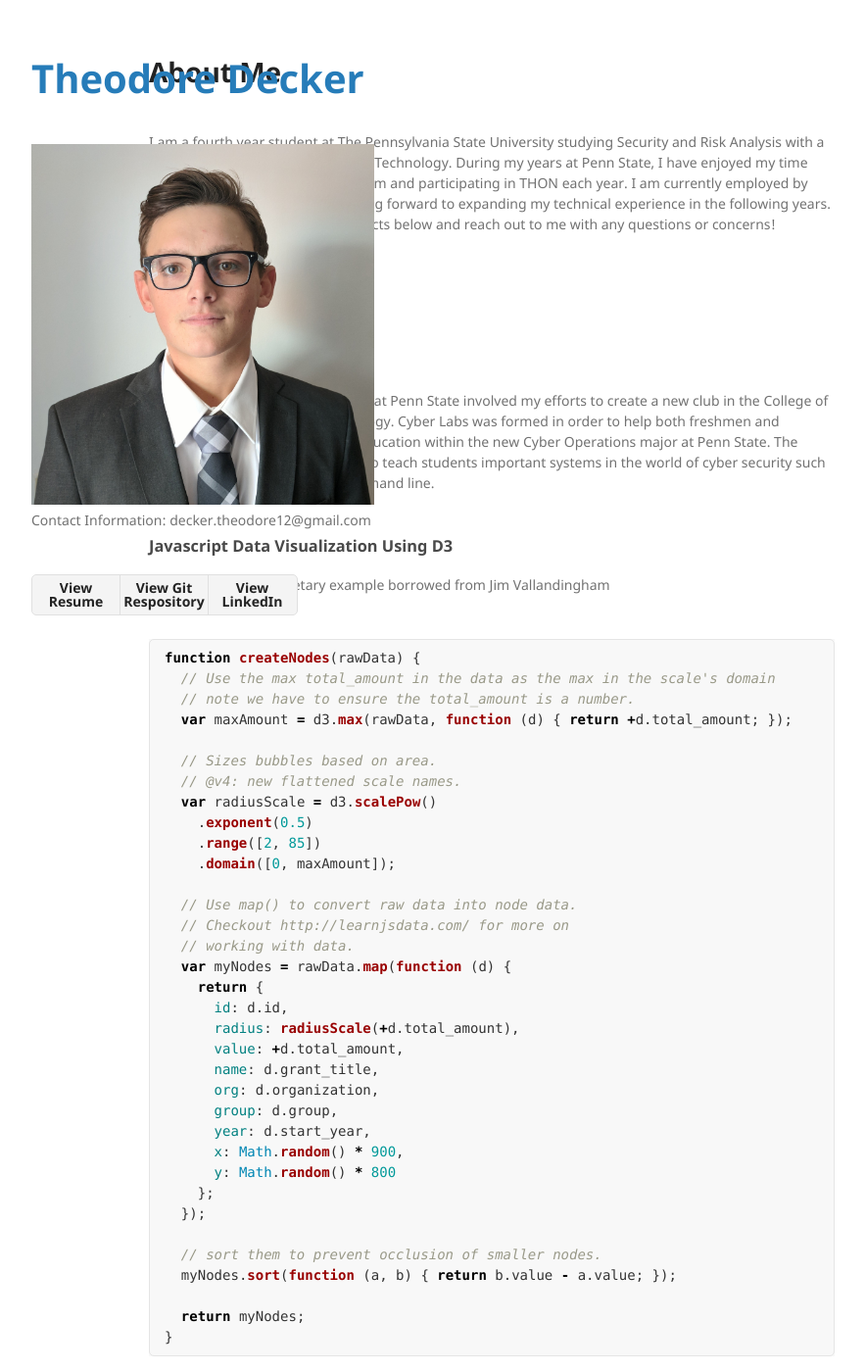
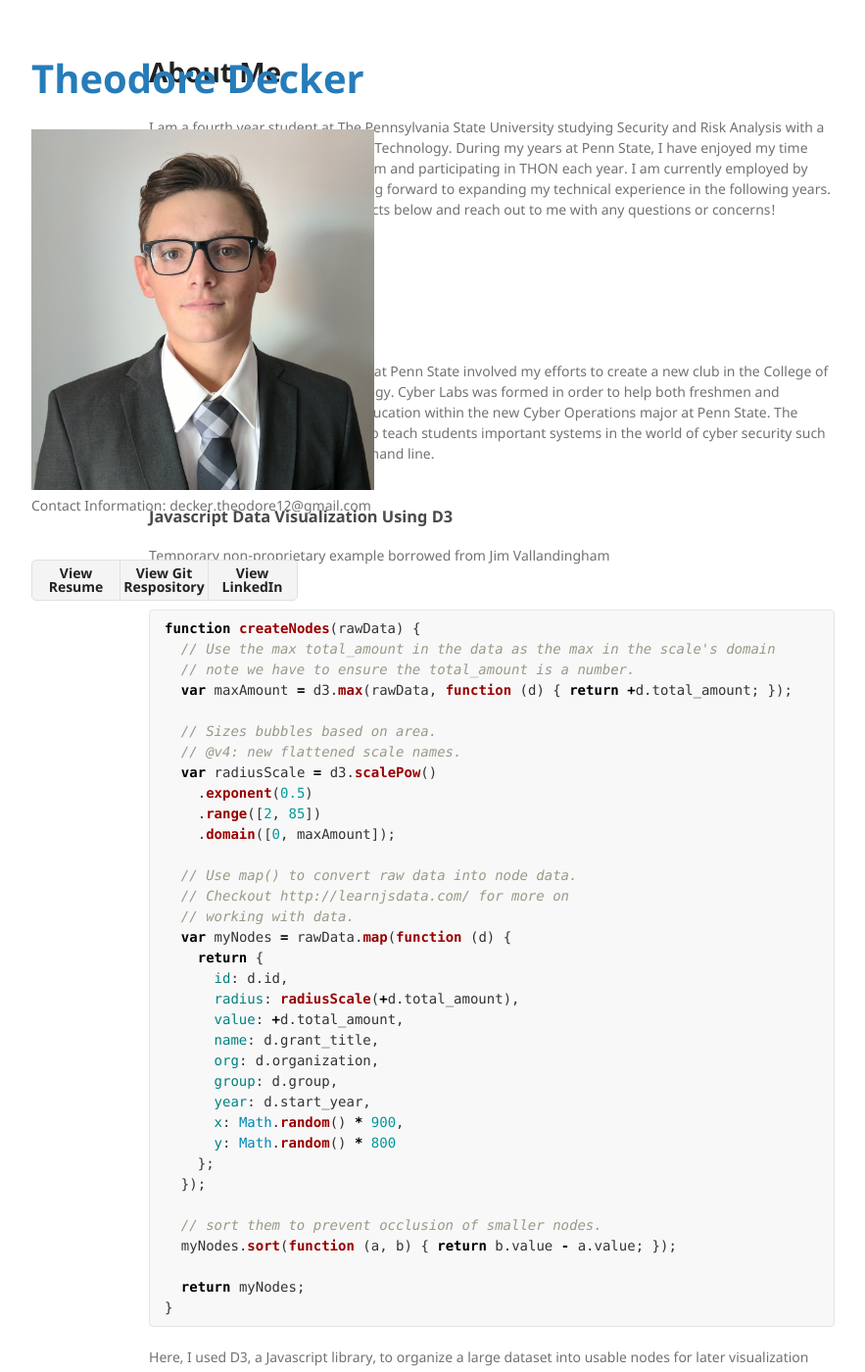
Before and after one commit to theodore-decker/theodore-decker.github.io, a Jekyll site: the page built from index.md, in a window 1280 px wide and 1400 px high. Shown: the whole window at 98% size, without its empty margins (218-1101 px from the left). Built offline with Jekyll 4.4.1, drawn with Linux system fonts in a browser that asks for light colours; our own code applies the rules of GitHub Pages for plain Markdown files.

Commit message:
Update jekyll-theme-minimal.scss

```diff
--- a/_sass/jekyll-theme-minimal.scss
+++ b/_sass/jekyll-theme-minimal.scss
@@ -29,7 +29,7 @@ h1, h2, h3 {
 
 h1 {
   font-size:28px;
-  padding-bottom: 25px;
+  padding-bottom: 10px;
 }
 
 h2 {
```
